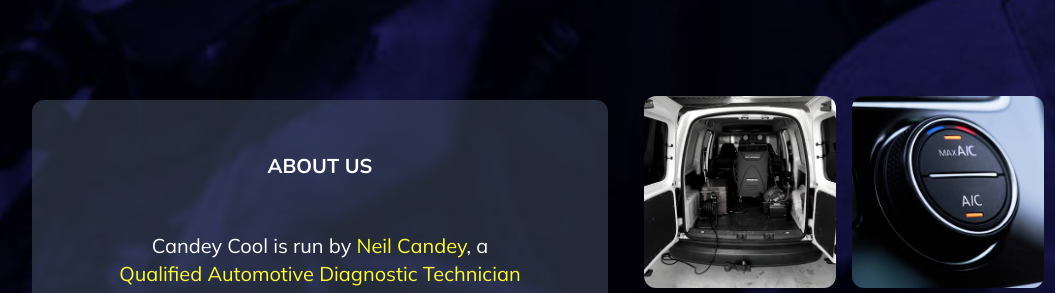
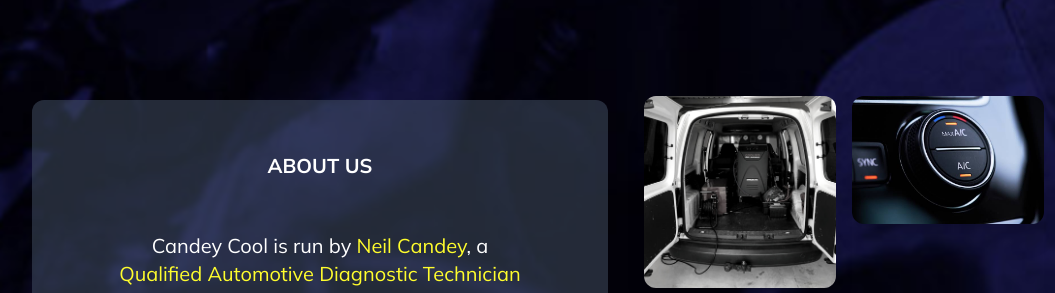
Before and after one commit to Matt19890303/candey_cool, a website: page index.html in a window 1280 px wide. Shown: the part 848-1141 px from the top of the page, 0-1055 px from the left. Drawn offline with nearby package versions, Linux system fonts and the light colour scheme.

Commit message:
Add files via upload

```diff
--- a/index.html
+++ b/index.html
@@ -134,14 +134,14 @@
                   <img class="w-80 h-48 rounded-xl object-cover" src="images/about_pic.png" />
                 </div>
               </div>
-              <div class="w-[100%] h-[100%] row-span-2  [perspective:1000px]">
+              <div class="w-[100%] h-[100%] row-span-2 [perspective:1000px]">
                 <div class="rounded-xl shadow-xl transition-all duration-500 [transform-style:preserve-3d] hover:[transform:rotateY(180deg)]">
                   <img class="w-80 h-auto rounded-xl object-cover" src="images/under_hood2.jpg" />
                 </div>
               </div>
               <div class="w-[100%] h-[100%] [perspective:1000px]">
                 <div class="rounded-xl shadow-xl transition-all duration-500 [transform-style:preserve-3d] hover:[transform:rotateY(180deg)]">
-                  <img class="w-80 h-48 rounded-xl object-cover" src="images/aircon_button.jpg" />
+                  <img class="w-80 h-fit rounded-xl object-cover" src="images/aircon_button.jpg" />
                 </div>
               </div>
               <div class="w-[100%] h-[100%] [perspective:1000px]">
```
